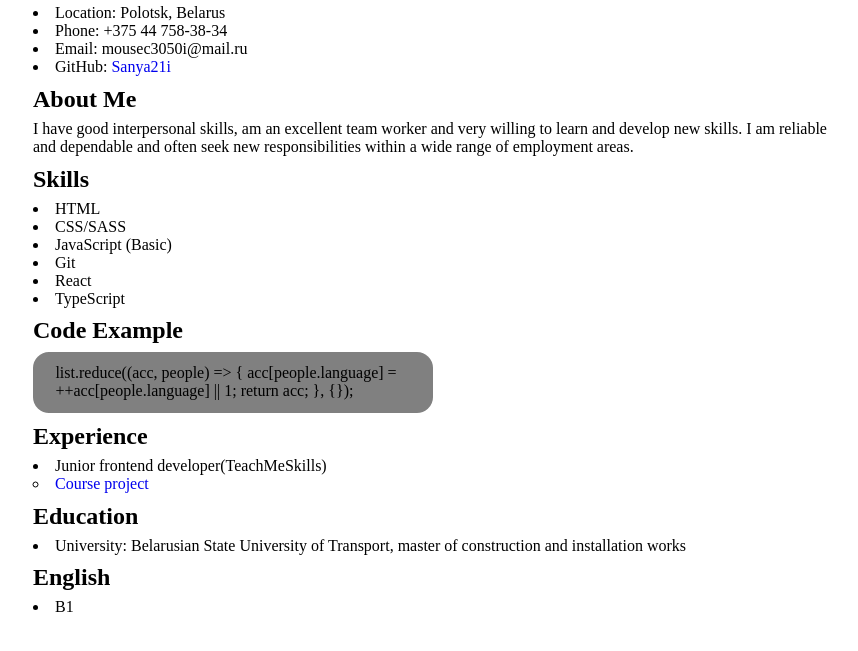
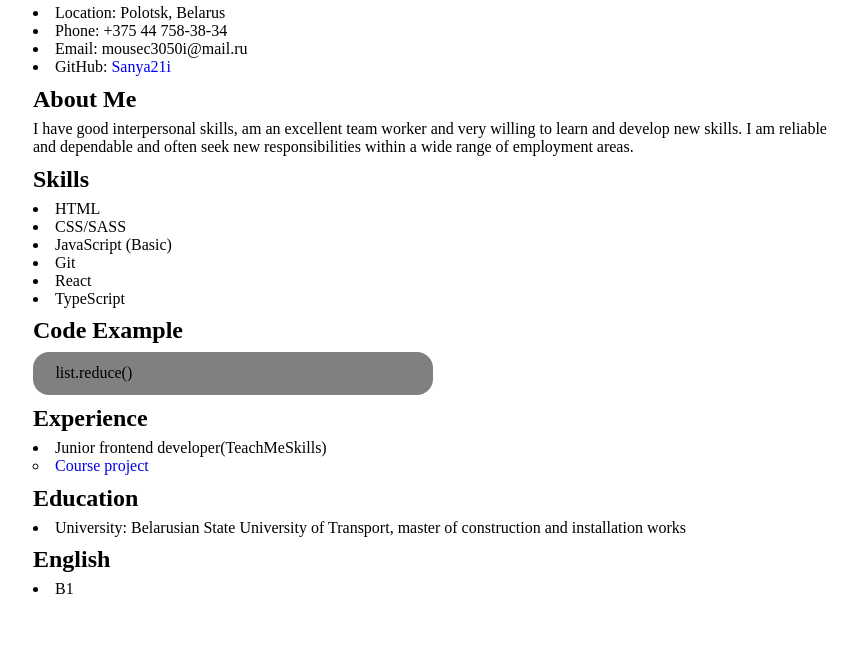
Before and after one commit to Sanya21i/rsschool-cv, a plain HTML site: page index.html in a window 1280 px wide. Shown: the part 99-750 px from the top of the page, without its empty margins (207-1065 px from the left). Drawn offline with Linux system fonts and the light colour scheme.

Commit message:
fix:removed code example

```diff
--- a/index.html
+++ b/index.html
@@ -51,10 +51,7 @@
 				<h2>Code Example</h2>
 				<div class="code-example-text">
 					<span>
-						list.reduce((acc, people) =&gt; {
-							acc[people.language] = ++acc[people.language] || 1;
-							return acc;
-						}, {});
+						list.reduce()
 					</span>
 				</div>
 			</div>
```
